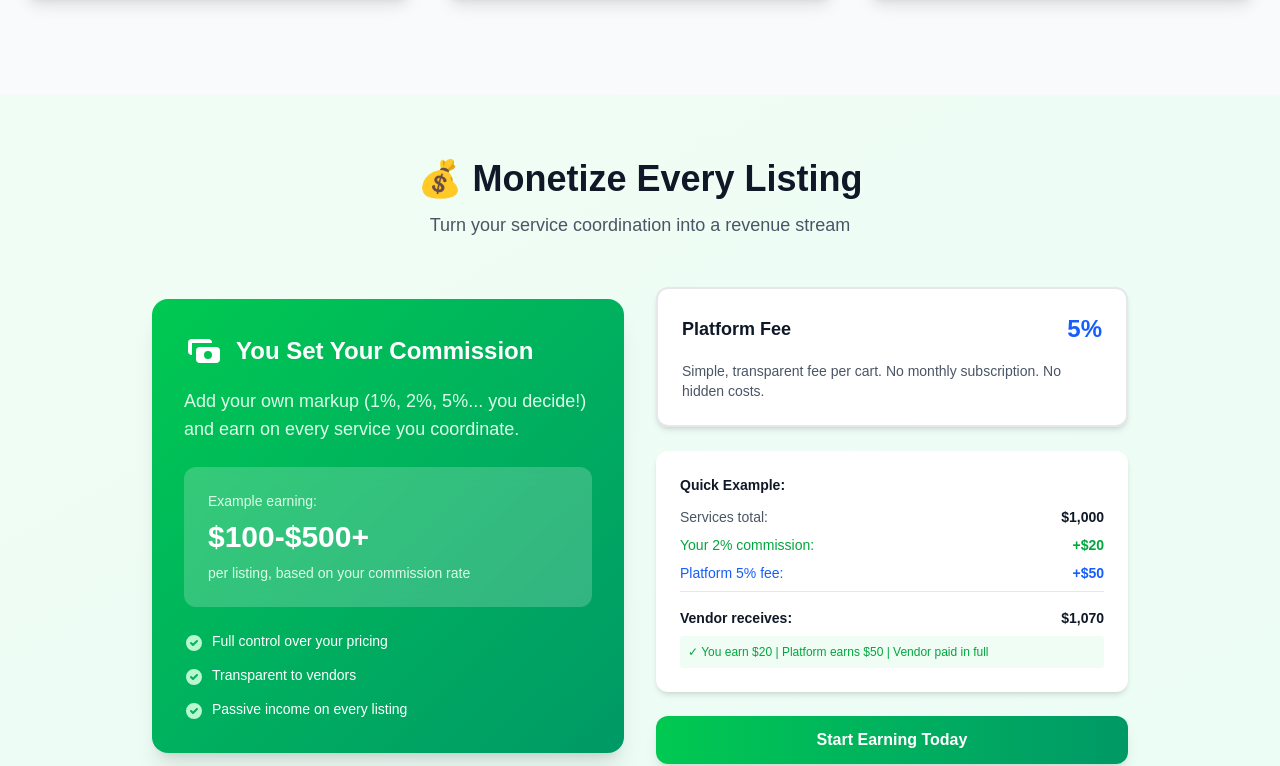
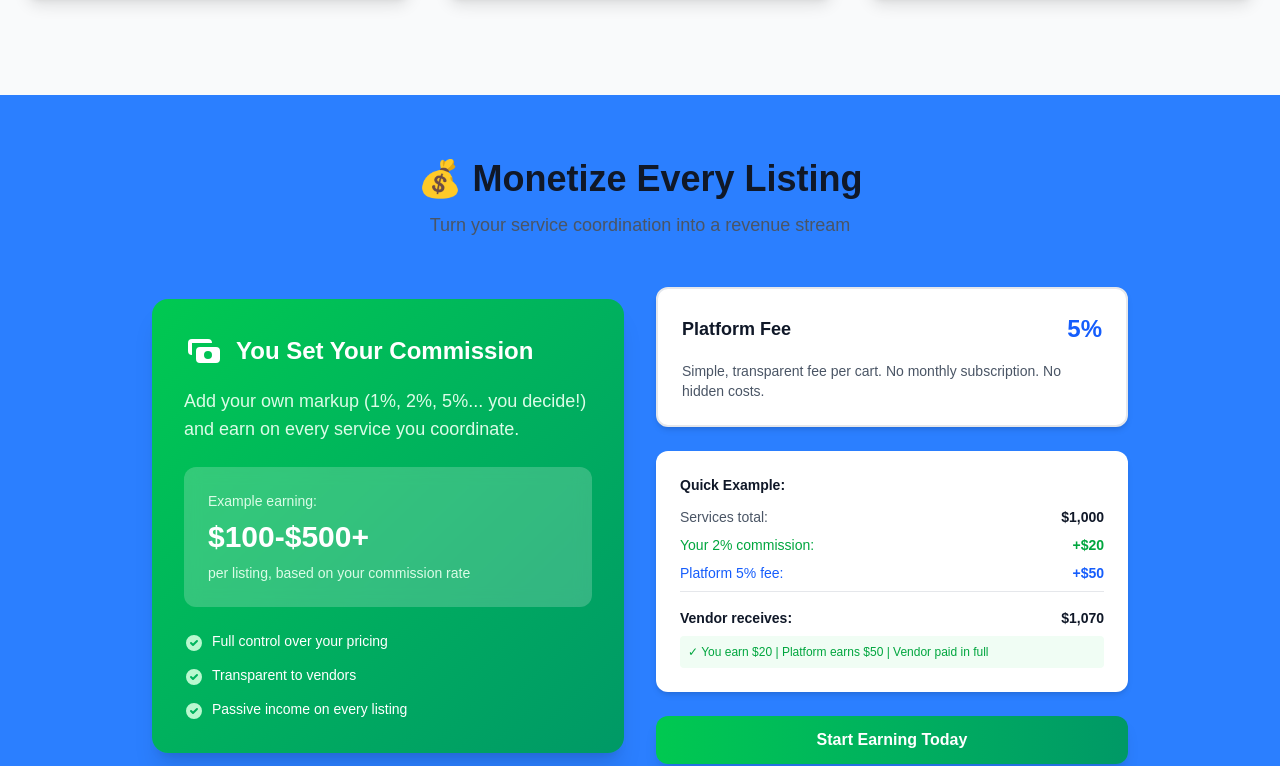
Before and after one commit to anthonyo1978/listcart-prod, a Next.js app: page / in a window 1280 px wide. Shown: the part 1637-2403 px from the top of the page. Built offline with nearby package versions, Linux system fonts and the light colour scheme.

Commit message:
UI: Change pricing section background to blue

```diff
--- a/app/page.tsx
+++ b/app/page.tsx
@@ -244,7 +244,7 @@ export default function Home() {
       </section>
 
       {/* Pricing Section */}
-      <section id="pricing" className="py-16 bg-gradient-to-br from-green-50 to-emerald-50 dark:from-gray-900 dark:to-gray-800">
+      <section id="pricing" className="py-16 bg-blue-500">
         <div className="max-w-5xl mx-auto px-6">
           <div className="text-center mb-12">
             <h2 className="text-3xl md:text-4xl font-bold text-gray-900 dark:text-white mb-3">
```
